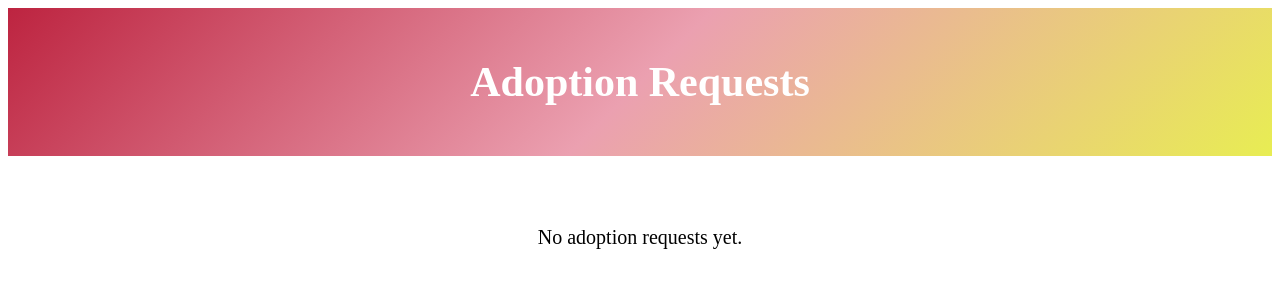
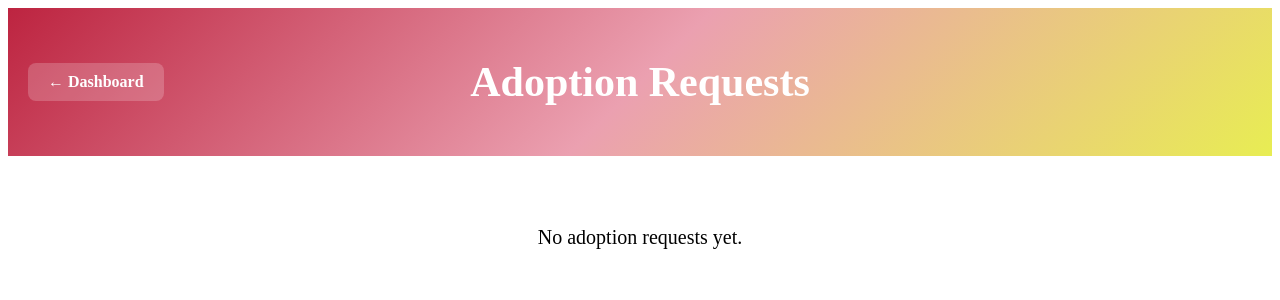
Before and after one commit to nickvibing/petadoptionplatform, a PHP site: page /petadoptionplatform/provider_requests.php in a window 1280 px wide. Shown: the top 300 px of the page. Run offline with PHP 8.4, Linux system fonts and the light colour scheme; the visitor is signed in with stand-in values (Sample User, id 1); data that the repository does not hold is empty.

Commit message:
Add back to dashboard button on provider requests page

```diff
--- a/public/provider_requests.php
+++ b/public/provider_requests.php
@@ -44,11 +44,30 @@ $result = $stmt->get_result();
             padding: 50px 20px;
             text-align: center;
             margin-bottom: 40px;
+            position: relative;
         }
 
         .hero-section h1 {
             font-size: 42px;
             margin: 0;
+        }
+
+        .back-btn {
+            position: absolute;
+            left: 20px;
+            top: 50%;
+            transform: translateY(-50%);
+            background: rgba(255,255,255,0.2);
+            color: white;
+            padding: 10px 20px;
+            border-radius: 8px;
+            text-decoration: none;
+            font-weight: bold;
+            transition: 0.2s;
+        }
+
+        .back-btn:hover {
+            background: rgba(255,255,255,0.3);
         }
 
         /* --- MAIN CONTENT --- */
@@ -143,6 +162,7 @@ $result = $stmt->get_result();
 
 <!-- HEADER -->
 <div class="hero-section">
+    <a href="dashboard.php" class="back-btn">← Dashboard</a>
     <h1>Adoption Requests</h1>
 </div>
 
```
